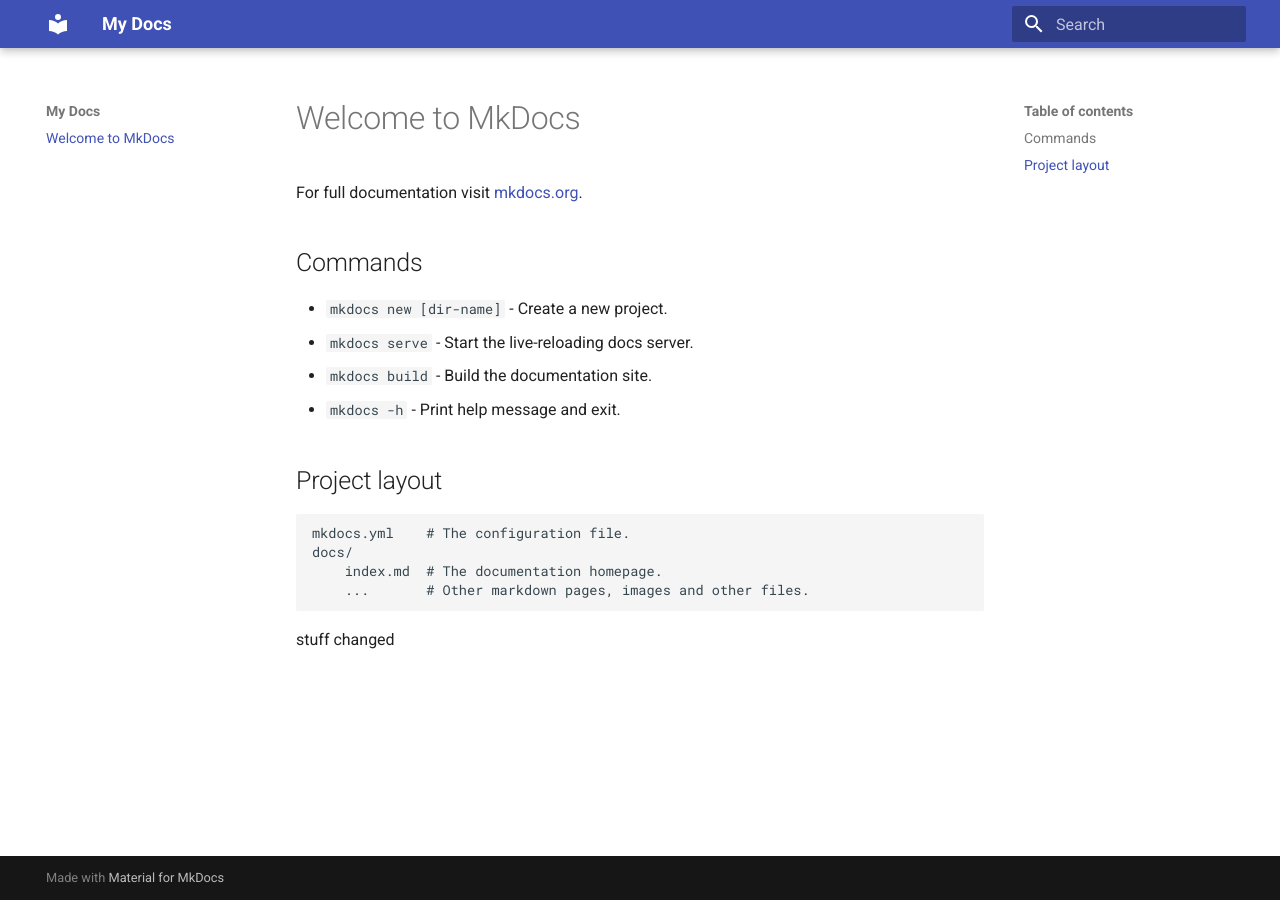
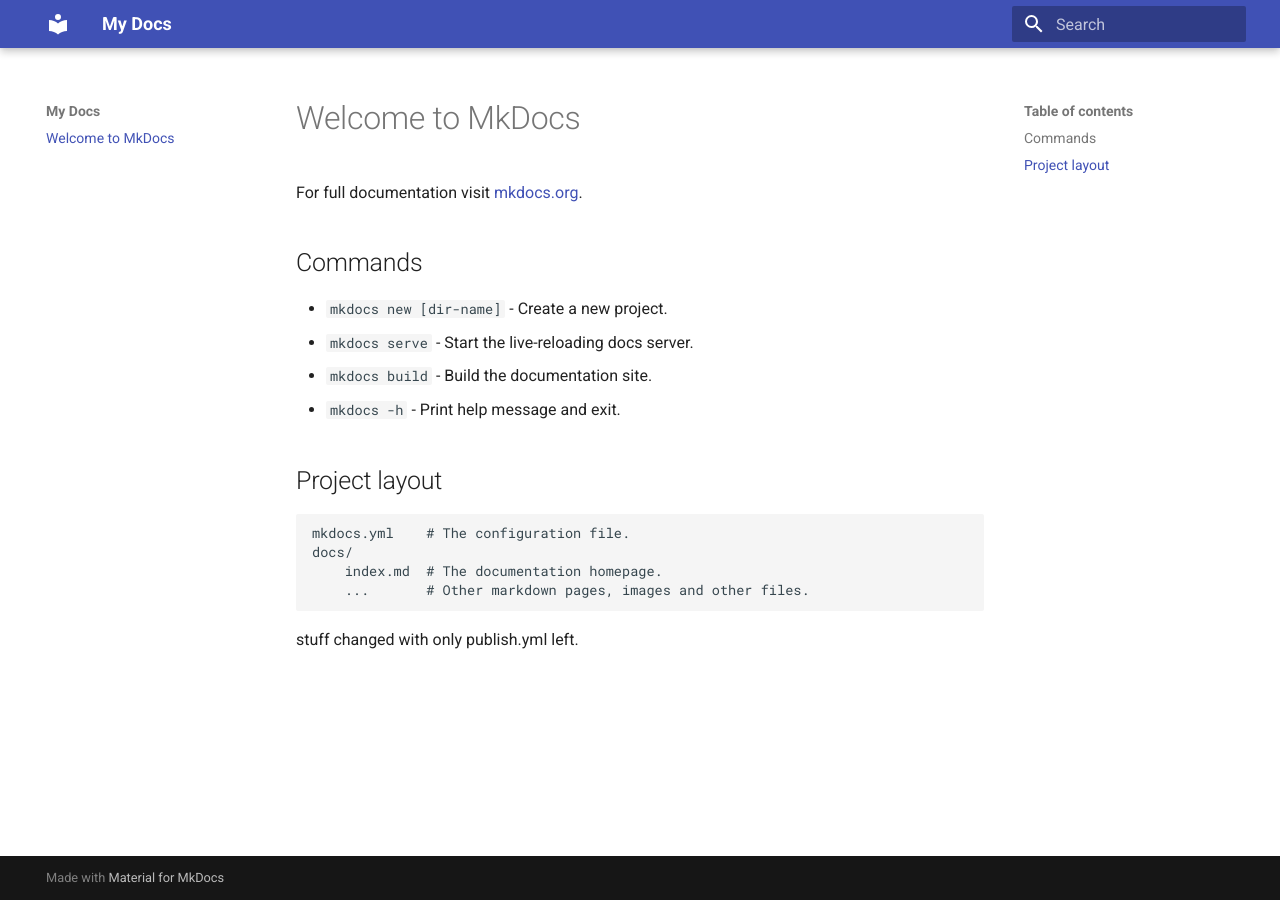
Before and after one commit to alexbdaniel/test-docs, an MkDocs documentation site: the page built from docs/index.md, in a window 1280 px wide. Built offline with MkDocs 1.6.1 and Material for MkDocs 9.7.7, drawn with Linux system fonts in a browser that asks for light colours.

Commit message:
removed file

```diff
--- a/docs/index.md
+++ b/docs/index.md
@@ -16,4 +16,4 @@
         index.md  # The documentation homepage.
         ...       # Other markdown pages, images and other files.
 
-stuff changed
+stuff changed with only publish.yml left.
```
Also changed, not shown: 1 other file.
